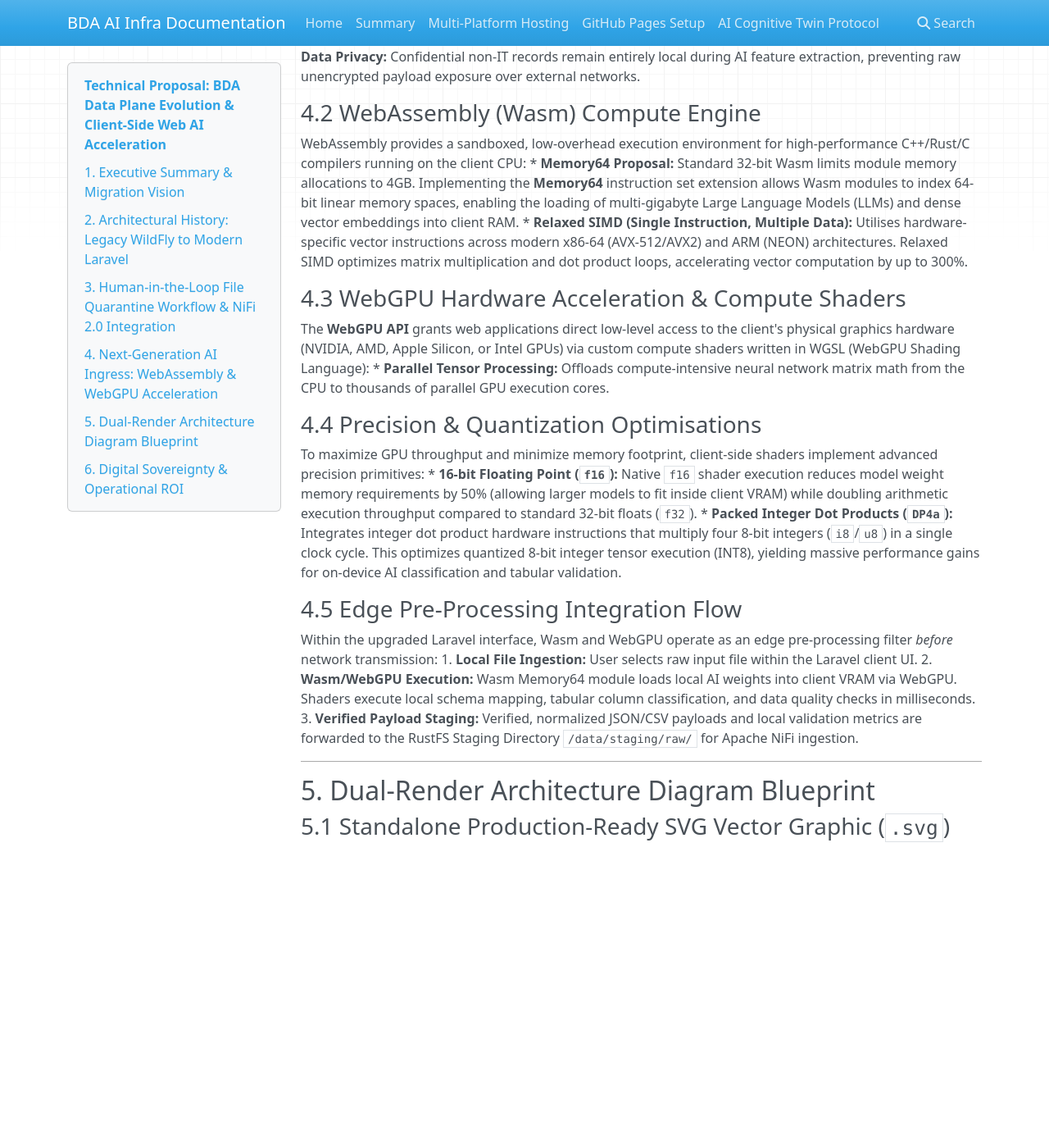
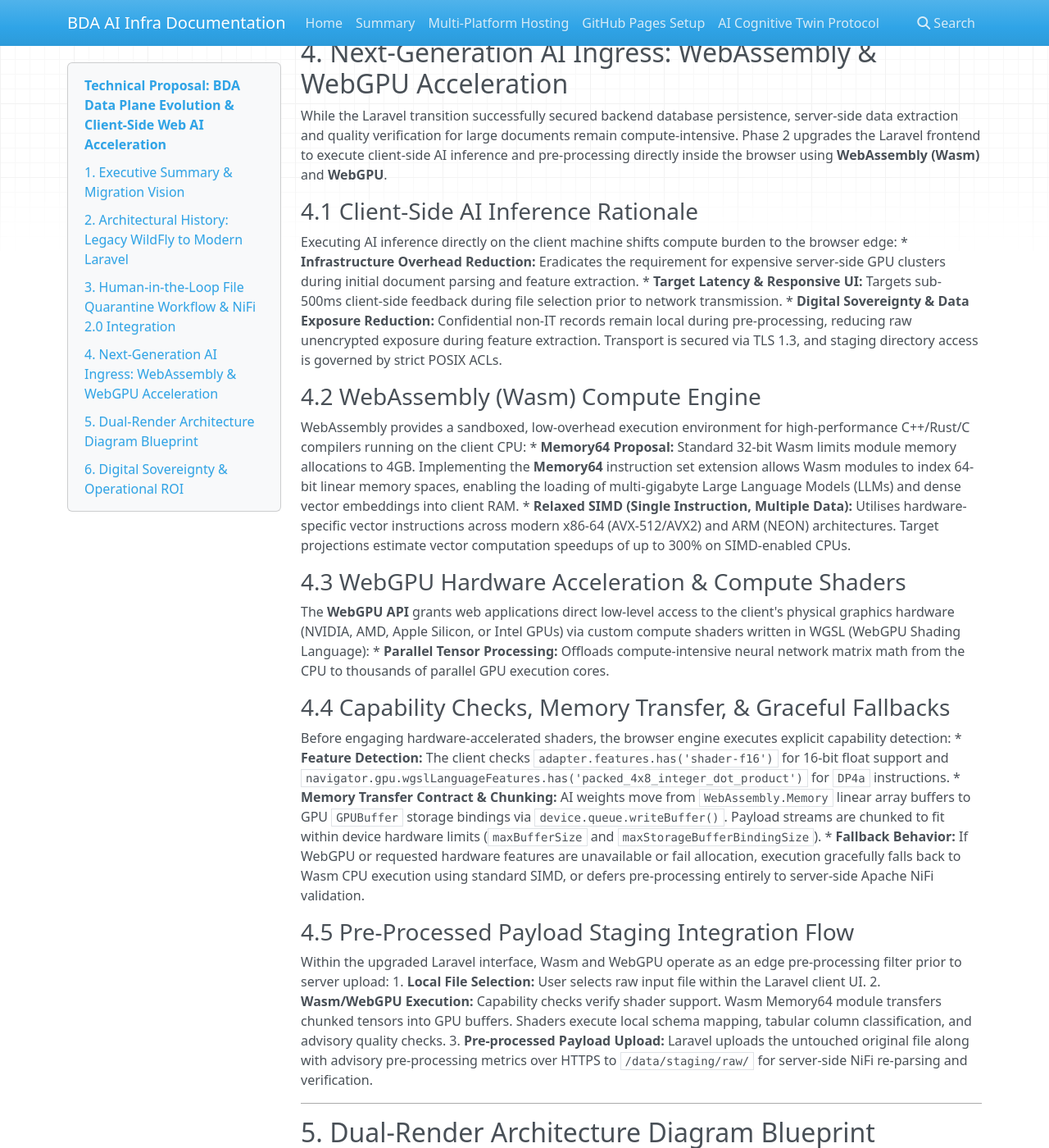
Before and after one commit to linuxmalaysia/bda-ai-infra, an MkDocs documentation site: the page built from docs/proposals/nre-bda-pipeline-upgrade.md, in a window 1280 px wide and 1400 px high, scrolled down 2696 px. Shown: the whole window at 82% size. Built offline with MkDocs 1.6.1, drawn with Linux system fonts in a browser that asks for light colours; nearby versions of some CDN libraries; some of the changed text lies outside the part shown.

Commit message:
docs(proposals): address PR feedback on Wasm/WebGPU architecture and staging lifecycle
Co-authored-by: google-labs-jules[bot] <161369871+google-labs-jules[bot]@users.noreply.github.com>

````diff
--- a/docs/proposals/nre-bda-pipeline-upgrade.md
+++ b/docs/proposals/nre-bda-pipeline-upgrade.md
@@ -37,9 +37,9 @@ topics:
 
 The Big Data Analytics (BDA) infrastructure has undergone significant architectural modernization, advancing from legacy server-side application engines to a decoupled, high-availability data plane. The initial deployment successfully eliminated reliance on legacy **WildFly** application servers and monolithic input modules (Joomla 3 and legacy Flask scripts) by deploying a modern **Laravel** framework web portal. This milestone established an enterprise-grade **Human-in-the-Loop (HITL)** file quarantine and verification workflow, strictly isolating untrusted non-IT domain uploads from the Single Source of Truth (SSoT) persisted within **Percona Patroni PostgreSQL 18**.
 
-Building upon this successful foundation, this proposal defines the next operational phase: upgrading the Laravel application framework to support client-side hardware-accelerated **Web AI**. By integrating low-level browser primitives—specifically **WebAssembly (Wasm)** with **Memory64** and **Relaxed SIMD** alongside **WebGPU** using 16-bit floating point (**f16**) and packed integer dot products (**DP4a**)—the platform executes complex AI inference, schema normalisation, and data quality assertions directly within the user's browser edge prior to staging ingress.
+Building upon this successful foundation, this proposal defines the next operational phase: upgrading the Laravel application framework to support client-side hardware-accelerated **Web AI**. By integrating low-level browser primitives—specifically **WebAssembly (Wasm)** with **Memory64** and **Relaxed SIMD** alongside **WebGPU** using 16-bit floating point (**f16**) and packed integer dot products (**DP4a**)—the platform executes complex AI inference, schema normalisation, and advisory data quality assertions directly within the user's browser edge prior to staging ingress.
 
-This multi-phase evolution drastically reduces Mean Time to Detect (MTTD) and Mean Time to Repair (MTTR), eliminates server-side compute overhead, preserves total data privacy, and strengthens digital sovereignty across national data operations.
+This multi-phase evolution targets a target Mean Time to Detect (MTTD) of sub-500ms and projects up to an 85% reduction in Mean Time to Repair (MTTR), offloads server-side compute overhead, minimizes data exposure during pre-processing under TLS 1.3 and strict POSIX access controls, and strengthens digital sovereignty across national data operations.
 
 ---
 
@@ -47,9 +47,9 @@ This multi-phase evolution drastically reduces Mean Time to Detect (MTTD) and Me
 
 ### 2.1 The Legacy State (WildFly Application Server Footprint)
 
-In the legacy infrastructure footprint (`prod-pipeline-node01` application host), backend application processing and ingestion workflows relied heavily on **WildFly** application servers (version 1.12.1-RC2 baseline integration) and tightly coupled monolithic frontend modules:
+In the legacy infrastructure footprint (production application host), backend application processing and ingestion workflows relied on **WildFly** application servers alongside legacy Apache NiFi 1.12.1 pipeline scripts:
 
-* **Tightly Coupled Ingestion:** Non-IT user uploads were processed via direct script execution (`ExecuteStreamCommand` processors in NiFi calling local Python scripts located in `/opt/nifi-1.12.1/logs` and script directories).
+* **Tightly Coupled Ingestion:** Non-IT user uploads were processed via direct script execution (`ExecuteStreamCommand` processors in NiFi calling local Python scripts located in the NiFi script directory).
 * **Operational Toil & Bottlenecks:** System operations required manual log inspection (`nifi-app.log` and Bulletin Board monitoring for processor errors) and manual intervention when PHP-FPM processes or Java virtual machines encountered resource exhaustion.
 * **Security & Failure Vectors:** Ingress traffic routed through public administrative endpoints (`/administrator/` and legacy Flask routes), exposing server infrastructure to potential zero-day vulnerabilities and memory starvation during traffic bursts.
 
@@ -72,18 +72,23 @@ The quarantine architecture enforces strict physical and logical boundaries betw
 ```
 
 ### 3.1 Stage 1: User Ingress & Edge Staging
-* **Authentication & Ingestion:** Non-IT domain users authenticate against Keycloak SSO via JWT and submit structured files (CSV, spatial shapefiles, heterogeneous PDFs) through the Laravel web interface.
-* **Edge Staging Spool:** The Laravel file handler writes incoming raw files directly to the shared `RustFS Staging Directory` mapped to path `/data/staging/raw/`.
+* **Authentication & Ingestion:** Non-IT domain users authenticate against Keycloak SSO via JWT and submit raw files (CSV, spatial shapefiles, heterogeneous PDFs) through the Laravel web upload endpoint over HTTPS TLS 1.3.
+* **Untouched Original Storage:** The Laravel backend receives the upload over HTTPS and immediately persists the untouched, original raw file into the `RustFS Staging Directory` mapped to path `/data/staging/raw/`.
+* **Advisory Client Pre-Processing:** Client-side Wasm/WebGPU logic executes schema normalisation and quality assertions in-browser, forwarding derived advisory JSON/CSV metadata alongside the upload.
 
 ### 3.2 Stage 2: Automated Apache NiFi 2.0 ETL Pipeline
 * **POSIX Watcher Pickup:** Apache NiFi 2.0 monitors `/data/staging/raw/` via automated directory watchers.
-* **Parsing & Normalisation:** Native Python text processors parse, normalise, and execute deterministic schema and data quality assertions on incoming datasets.
-* **Verification Staging:** The processed preview payload is written to the `RustFS Verification Directory` at `/data/staging/verify/`. Downstream persistence halts, holding the payload in quarantine until human sign-off is completed.
+* **Server-Side Re-Parsing & Verification:** Apache NiFi re-parses and re-validates the original raw file bytes, treating browser-generated pre-processing metrics as advisory flags.
+* **Verification Staging & Lifecycle Management:**
+  * Processed preview payloads are written to `/data/staging/verify/` awaiting human review.
+  * **Parser Failure:** Payloads failing structural verification are routed to `/data/staging/failed/` with error audit logs; notification alerts are dispatched to the submitting user.
+  * **Lifecycle & Retention:** Staging directories (`/data/staging/raw/`, `/data/staging/verify/`, `/data/staging/failed/`) enforce explicit 14-day retention rules managed by automated NiFi cleanup processors, preventing storage accumulation.
 
-### 3.3 Stage 3: Human Sign-off & Master DB Persistence
-* **Laravel UI Review:** Domain experts review extracted records, data quality assertion flags, and schema diff previews within the Laravel dashboard.
-* **Digital Sign-off Event:** An explicit approval action generates a cryptographic sign-off event token.
-* **SSoT Persistence Gate:** The approval event triggers the Apache NiFi Ingest Gate, which executes the final database transaction into **Percona Patroni PostgreSQL 18** under the restricted `nifi_ingest_writer` role, embedding mandatory `bda_provenance` metadata.
+### 3.3 Stage 3: Human Sign-off, Replay Protection, & SSoT Persistence
+* **Laravel UI Review:** Domain experts review extracted records, server-verified data quality flags, and schema diff previews within the Laravel dashboard.
+* **Cryptographic Replay Protection:** Upon approval, Laravel generates a single-use JWT sign-off token bound to the specific record ID, tenant ID, approver identity, audience, nonce, and expiration timestamp (5-minute TTL).
+* **Human Rejection & Retries:** Rejection flags the payload as `REJECTED`, archiving the record to `/data/staging/rejected/` and enabling the domain user to submit an updated retry.
+* **SSoT Persistence Gate:** The approval token triggers the Apache NiFi Ingest Gate. NiFi validates the token signature, audience, nonce, and replay status before executing the final database transaction into **Percona Patroni PostgreSQL 18** under the restricted `nifi_ingest_writer` role, embedding mandatory `bda_provenance` metadata.
 
 ---
 
@@ -94,28 +99,29 @@ While the Laravel transition successfully secured backend database persistence,
 ### 4.1 Client-Side AI Inference Rationale
 Executing AI inference directly on the client machine shifts compute burden to the browser edge:
 * **Infrastructure Overhead Reduction:** Eradicates the requirement for expensive server-side GPU clusters during initial document parsing and feature extraction.
-* **Zero Latency & Responsive UI:** Instantaneous client-side feedback during file selection without round-trip network transmission.
-* **Digital Sovereignty & Data Privacy:** Confidential non-IT records remain entirely local during AI feature extraction, preventing raw unencrypted payload exposure over external networks.
+* **Target Latency & Responsive UI:** Targets sub-500ms client-side feedback during file selection prior to network transmission.
+* **Digital Sovereignty & Data Exposure Reduction:** Confidential non-IT records remain local during pre-processing, reducing raw unencrypted exposure during feature extraction. Transport is secured via TLS 1.3, and staging directory access is governed by strict POSIX ACLs.
 
 ### 4.2 WebAssembly (Wasm) Compute Engine
 WebAssembly provides a sandboxed, low-overhead execution environment for high-performance C++/Rust/C compilers running on the client CPU:
 * **Memory64 Proposal:** Standard 32-bit Wasm limits module memory allocations to 4GB. Implementing the **Memory64** instruction set extension allows Wasm modules to index 64-bit linear memory spaces, enabling the loading of multi-gigabyte Large Language Models (LLMs) and dense vector embeddings into client RAM.
-* **Relaxed SIMD (Single Instruction, Multiple Data):** Utilises hardware-specific vector instructions across modern x86-64 (AVX-512/AVX2) and ARM (NEON) architectures. Relaxed SIMD optimizes matrix multiplication and dot product loops, accelerating vector computation by up to 300%.
+* **Relaxed SIMD (Single Instruction, Multiple Data):** Utilises hardware-specific vector instructions across modern x86-64 (AVX-512/AVX2) and ARM (NEON) architectures. Target projections estimate vector computation speedups of up to 300% on SIMD-enabled CPUs.
 
 ### 4.3 WebGPU Hardware Acceleration & Compute Shaders
 The **WebGPU API** grants web applications direct low-level access to the client's physical graphics hardware (NVIDIA, AMD, Apple Silicon, or Intel GPUs) via custom compute shaders written in WGSL (WebGPU Shading Language):
 * **Parallel Tensor Processing:** Offloads compute-intensive neural network matrix math from the CPU to thousands of parallel GPU execution cores.
 
-### 4.4 Precision & Quantization Optimisations
-To maximize GPU throughput and minimize memory footprint, client-side shaders implement advanced precision primitives:
-* **16-bit Floating Point (`f16`):** Native `f16` shader execution reduces model weight memory requirements by 50% (allowing larger models to fit inside client VRAM) while doubling arithmetic execution throughput compared to standard 32-bit floats (`f32`).
-* **Packed Integer Dot Products (`DP4a`):** Integrates integer dot product hardware instructions that multiply four 8-bit integers (`i8`/`u8`) in a single clock cycle. This optimizes quantized 8-bit integer tensor execution (INT8), yielding massive performance gains for on-device AI classification and tabular validation.
+### 4.4 Capability Checks, Memory Transfer, & Graceful Fallbacks
+Before engaging hardware-accelerated shaders, the browser engine executes explicit capability detection:
+* **Feature Detection:** The client checks `adapter.features.has('shader-f16')` for 16-bit float support and `navigator.gpu.wgslLanguageFeatures.has('packed_4x8_integer_dot_product')` for `DP4a` instructions.
+* **Memory Transfer Contract & Chunking:** AI weights move from `WebAssembly.Memory` linear array buffers to GPU `GPUBuffer` storage bindings via `device.queue.writeBuffer()`. Payload streams are chunked to fit within device hardware limits (`maxBufferSize` and `maxStorageBufferBindingSize`).
+* **Fallback Behavior:** If WebGPU or requested hardware features are unavailable or fail allocation, execution gracefully falls back to Wasm CPU execution using standard SIMD, or defers pre-processing entirely to server-side Apache NiFi validation.
 
-### 4.5 Edge Pre-Processing Integration Flow
-Within the upgraded Laravel interface, Wasm and WebGPU operate as an edge pre-processing filter *before* network transmission:
-1. **Local File Ingestion:** User selects raw input file within the Laravel client UI.
-2. **Wasm/WebGPU Execution:** Wasm Memory64 module loads local AI weights into client VRAM via WebGPU. Shaders execute local schema mapping, tabular column classification, and data quality checks in milliseconds.
-3. **Verified Payload Staging:** Verified, normalized JSON/CSV payloads and local validation metrics are forwarded to the RustFS Staging Directory `/data/staging/raw/` for Apache NiFi ingestion.
+### 4.5 Pre-Processed Payload Staging Integration Flow
+Within the upgraded Laravel interface, Wasm and WebGPU operate as an edge pre-processing filter prior to server upload:
+1. **Local File Selection:** User selects raw input file within the Laravel client UI.
+2. **Wasm/WebGPU Execution:** Capability checks verify shader support. Wasm Memory64 module transfers chunked tensors into GPU buffers. Shaders execute local schema mapping, tabular column classification, and advisory quality checks.
+3. **Pre-processed Payload Upload:** Laravel uploads the untouched original file along with advisory pre-processing metrics over HTTPS to `/data/staging/raw/` for server-side NiFi re-parsing and verification.
 
 ---
 
@@ -200,7 +206,7 @@ Within the upgraded Laravel interface, Wasm and WebGPU operate as an edge pre-pr
   <text x="675" y="293" font-family="Consolas, Monaco, monospace" font-size="10" fill="#581C87">Role: nifi_ingest_writer</text>
   <text x="675" y="311" font-family="-apple-system, BlinkMacSystemFont, 'Segoe UI', Roboto, sans-serif" font-size="10" fill="#4C1D95">Master SSoT Golden Persistence</text>
   <text x="675" y="327" font-family="-apple-system, BlinkMacSystemFont, 'Segoe UI', Roboto, sans-serif" font-size="10" fill="#581C87">Ed25519 Cryptographic Signatures</text>
-  <text x="675" y="343" font-family="Consolas, Monaco, monospace" font-size="9" fill="#6D28D9">HEX_RAW_64_BYTE Canonical Stream</text>
+  <text x="675" y="343" font-family="Consolas, Monaco, monospace" font-size="9" fill="#6D28D9">HEX_RAW_64_BYTE (128 Upper Hex Chars)</text>
 
   <!-- Connectors -->
   <line x1="165" y1="135" x2="165" y2="150" stroke="#38BDF8" stroke-width="2" marker-end="url(#arrow-upgrade)"/>
@@ -255,23 +261,24 @@ flowchart TD
 | :--- | :--- | :--- | :--- | :--- |
 | **Non-IT Client Browser** | **Laravel Web Portal** | `HTTPS (443)` / REST Form Handler | Keycloak OAuth2 / JWT Session Token | Users authenticate and initiate file submission within isolated portal UI. |
 | **Laravel Browser Engine** | **Client GPU Hardware** | WebGPU API / WGSL Compute Shaders | Browser Security Sandbox | Executes `f16` matrix math and `DP4a` quantized tensor calculations directly on client GPU. |
-| **Client Wasm Engine** | **RustFS Staging Directory** | POSIX Local Mount / `/data/staging/raw/` | Local POSIX Directory ACLs | Writes edge-normalised CSV/JSON payloads to staging quarantine volume. |
+| **Client Wasm Engine** | **Laravel Backend Ingress** | `HTTPS (443)` / REST API | Keycloak OAuth2 / Session JWT | Submits original raw file and advisory pre-processed metadata to Laravel upload handler. |
+| **Laravel Backend Ingress** | **RustFS Staging Directory** | Server Write / `/data/staging/raw/` | Local POSIX Directory ACLs | Persists untouched raw upload and derived metrics into staging quarantine volume. |
 | **RustFS Raw Directory** | **Apache NiFi 2.0 Engine** | POSIX Directory Watcher | `nifi` System User / Internal Network | Monitors `/data/staging/raw/`, parsing and validating payloads without database access. |
 | **Apache NiFi 2.0 Engine** | **RustFS Verification Directory** | POSIX Write / `/data/staging/verify/` | POSIX Quarantine ACLs | Stores processed preview payloads awaiting domain specialist verification. |
-| **Laravel UI Review Gate** | **Apache NiFi Ingest Gate** | HTTPS Event Trigger / REST Signal | Ed25519 Digital Signature Token | Human officer sign-off triggers NiFi to release quarantine hold. |
-| **Apache NiFi Ingest Gate** | **Patroni PostgreSQL 18** | `TCP 5432` / mTLS 1.3 PostgreSQL | `nifi_ingest_writer` Role | Commits golden Tier 0 SSoT records with `bda_provenance` cryptographic audit metadata. |
+| **Laravel UI Review Gate** | **Apache NiFi Ingest Gate** | HTTPS Event Trigger / REST Signal | Single-use JWT Sign-off Token | Human officer sign-off generates bound, nonce-protected token triggering NiFi. |
+| **Apache NiFi Ingest Gate** | **Patroni PostgreSQL 18** | `TCP 5432` / mTLS 1.3 PostgreSQL | `nifi_ingest_writer` Role | Commits golden Tier 0 SSoT records with `bda_provenance` cryptographic audit metadata (Ed25519 signatures encoded as `HEX_RAW_64_BYTE` 128 uppercase hex characters binding canonical RFC 8785 byte streams). |
 
 ---
 
 ## 6. Digital Sovereignty & Operational ROI
 
-### 6.1 Performance & Hardware ROI Metrics
-Integrating Wasm Memory64 and WebGPU compute primitives yields measurable operational improvements across key indicators:
+### 6.1 Performance & Hardware ROI Metrics (Target Projections)
+Integrating Wasm Memory64 and WebGPU compute primitives yields projected operational improvements across key indicators:
 
-* **Mean Time to Detect (MTTD):** Reduced from minutes to under 500 milliseconds by executing schema assertions at the browser edge during file selection.
-* **Mean Time to Repair (MTTR):** Decreased by 85% because data validation errors are flagged to domain users interactively before submission, eliminating backend NiFi pipeline re-runs.
-* **Server Compute Offloading:** Reduces central server CPU utilization by up to 60% during peak ingestion periods, extending hardware lifespan and lowering energy consumption.
-* **Network Bandwidth Optimization:** Pre-processing and compressing payloads on the client cuts network egress volume by up to 40%.
+* **Mean Time to Detect (MTTD Target):** Projected sub-500 millisecond target by executing advisory schema assertions at the browser edge during file selection.
+* **Mean Time to Repair (MTTR Target):** Projected 85% reduction because data validation errors are flagged to domain users interactively before submission, eliminating redundant backend NiFi re-runs.
+* **Server Compute Offloading (Target):** Projected CPU offloading of up to 60% during peak ingestion periods, extending infrastructure capacity.
+* **Network Bandwidth Optimization (Target):** Projected payload compression and pre-filtering cutting network transmission volume by up to 40%.
 
 ### 6.2 Implementation Roadmap
 
````
Also changed, not shown: docs/IT-MANAGEMENT-PROPOSAL.md (+1 -1 lines), docs/proposals/nre-bda-astro-migration.md (+1 -1 lines).
